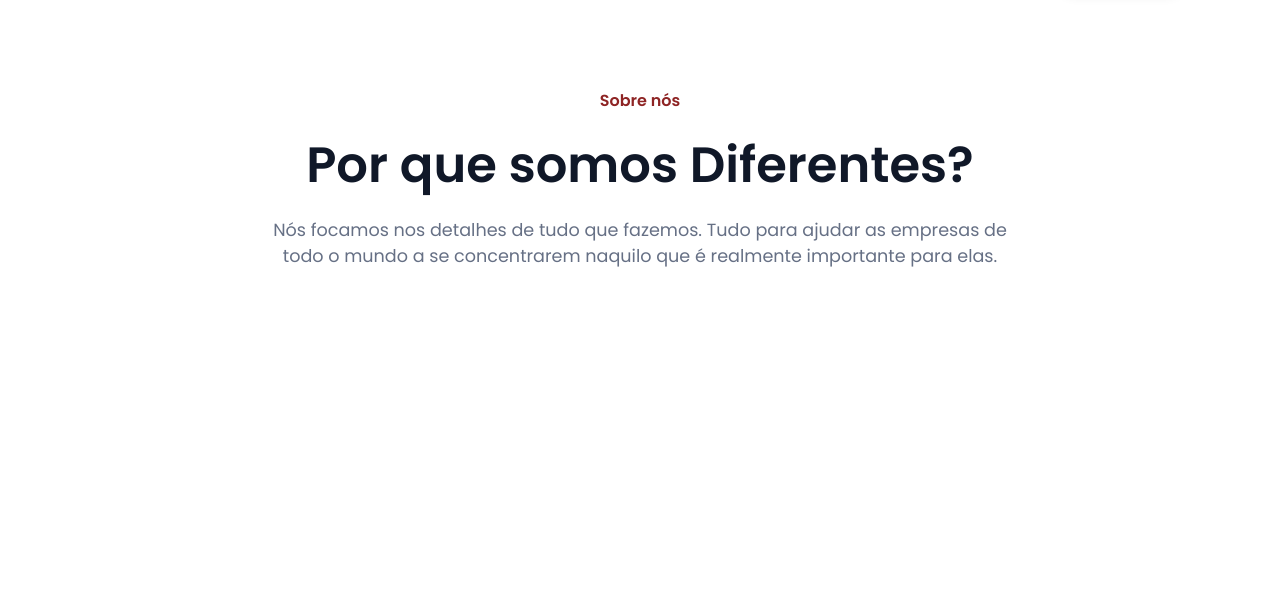
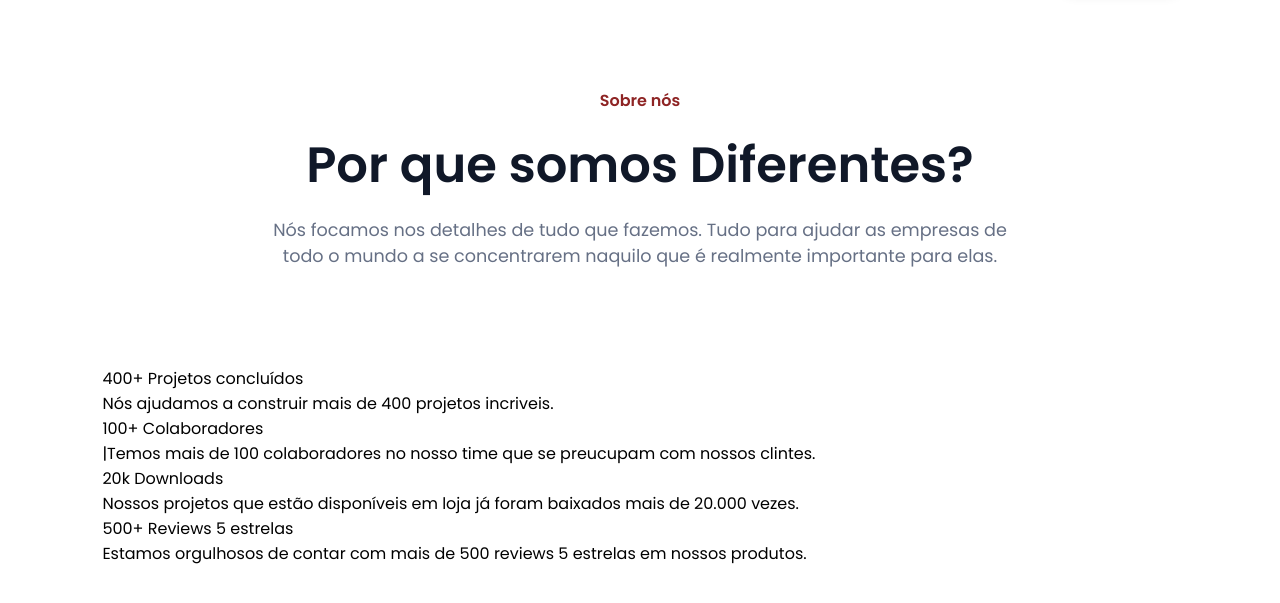
Before and after one commit to gabr1eloliveira/7daysOfCode-HTML-CSS, a plain HTML site: page index.html in a window 1280 px wide. Shown: the part 89-692 px from the top of the page. Drawn offline with nearby package versions, Linux system fonts and the light colour scheme.

Commit message:
começei a criar a section metrica

```diff
--- a/index.html
+++ b/index.html
@@ -53,6 +53,36 @@
                 <p class="sobre-nos__texto">Nós focamos nos detalhes de tudo que fazemos. Tudo para ajudar as empresas de todo o mundo a se concentrarem naquilo que é realmente importante para elas.</p>
             </div>
         </section>
+
+        <section id="metrica">
+            <div id="metrica__cta">
+
+                <div id="metrica__item">
+                    <span class="metrica-item__number">400+</span>
+                    <span class="metrica-item__sub">Projetos concluídos</span>
+                    <p class="metrica-item__texto">Nós ajudamos a construir mais de 400 projetos incriveis.</p>
+                </div>
+
+                <div id="metrica__item">
+                    <span class="metrica-item__number">100+</span>
+                    <span class="metrica-item__sub">Colaboradores</span>
+                    <p class="metrica-item__texto">|Temos mais de 100 colaboradores no nosso time que se preucupam com nossos clintes.</p>
+                </div>
+
+                <div id="metrica__item">
+                    <span class="metrica-item__number">20k</span>
+                    <span class="metrica-item__sub">Downloads</span>
+                    <p class="metrica-item__texto">Nossos projetos que estão disponíveis em loja já foram baixados mais de 20.000 vezes.</p>
+                </div>
+
+                <div id="metrica__item">
+                    <span class="metrica-item__number">500+</span>
+                    <span class="metrica-item__sub">Reviews 5 estrelas</span>
+                    <p class="metrica-item__texto">Estamos orgulhosos  de contar com mais de 500 reviews 5 estrelas em nossos produtos.</p>
+                </div>
+
+            </div>
+        </section>
     </main>
 
     <script src="src/script/script.js"></script>
```
